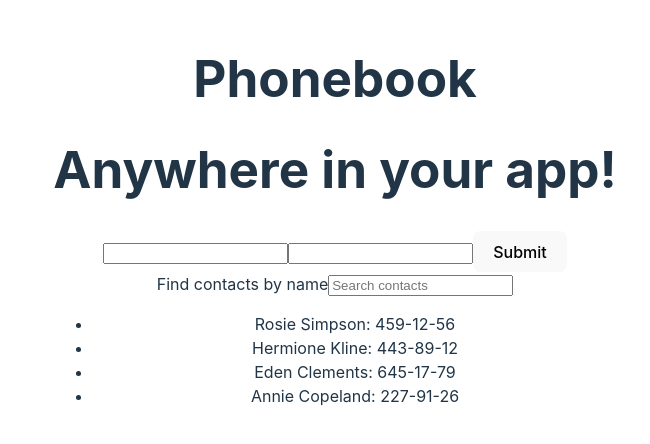
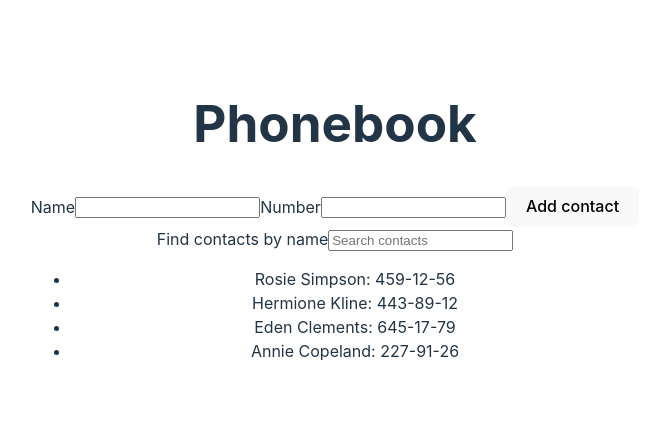
Before and after one commit to MikiMarcinkowski/goit-react-hw-03, a React (Vite) app: page / in a window 1280 px wide. Shown: the part 180-624 px from the top of the page, without its empty margins (305-955 px from the left). Built offline with nearby package versions, Linux system fonts and the light colour scheme.

Commit message:
new functionality
can add new contacts to contactList with <Formic> contactForm

```diff
--- a/package.json
+++ b/package.json
@@ -11,9 +11,11 @@
   },
   "dependencies": {
     "formik": "^2.4.6",
+    "nanoid": "^5.0.7",
     "prop-types": "^15.8.1",
     "react": "^18.3.1",
-    "react-dom": "^18.3.1"
+    "react-dom": "^18.3.1",
+    "yup": "^1.4.0"
   },
   "devDependencies": {
     "@eslint/js": "^9.9.0",
--- a/src/App.jsx
+++ b/src/App.jsx
@@ -5,6 +5,9 @@ import "./App.css";
 import { useState } from "react";
 import ContactList from "./components/ContactList/ContactList";
 import SearchBox from "./components/SearchBox/SearchBox";
+
+import { nanoid } from "nanoid";
+//model.id = nanoid(); //=> "V1StGXR8_Z5jdHi6B-myT"
 
 function App() {
   const [contacts, setContacts] = useState([
@@ -16,23 +19,30 @@ function App() {
 
   const [searchContacts, setSearchContacts] = useState("");
 
+  const dataFromContactForm = (data) => {
+    const newContact = { id: nanoid(), ...data };
+
+
+    setContacts((prevContacts) => [...prevContacts, newContact]);
+ };
+
   const search = (searchName) => {
-    setSearchContacts(
-     searchName
-    );
+    setSearchContacts(searchName);
   };
 
-const filteredContacts = contacts.filter((contact) =>
-  contact.name.toLowerCase().includes(searchContacts.toLowerCase())
-);
-
+  const filteredContacts = contacts.filter((contact) =>
+    contact.name.toLowerCase().includes(searchContacts.toLowerCase())
+  );
 
   return (
     <>
       <Title title="Phonebook" />
-      <ContactForm />
+      <ContactForm onData={dataFromContactForm} />
       <SearchBox searchContacts={searchContacts} onSearchChange={search} />
-      <ContactList contacts={filteredContacts} />
+      <ContactList
+        contacts={filteredContacts}
+        // contacts={contacts}
+      />
     </>
   );
 }
--- a/src/components/ContactForm/ContactForm.jsx
+++ b/src/components/ContactForm/ContactForm.jsx
@@ -1,63 +1,84 @@
+import PropTypes from "prop-types";
+
 // import React from "react";
-import { Formik } from "formik";
+import { useFormik } from "formik";
+import * as Yup from "yup";
 
-const ContactForm = () => (
-  <div>
-    <h1>Anywhere in your app!</h1>
-    <Formik
-      initialValues={{ email: "", password: "" }}
-      validate={(values) => {
-        const errors = {};
-        if (!values.email) {
-          errors.email = "Required";
-        } else if (
-          !/^[A-Z0-9._%+-]+@[A-Z0-9.-]+\.[A-Z]{2,}$/i.test(values.email)
-        ) {
-          errors.email = "Invalid email address";
-        }
-        return errors;
-      }}
-      onSubmit={(values, { setSubmitting }) => {
-        setTimeout(() => {
-          alert(JSON.stringify(values, null, 2));
-          setSubmitting(false);
-        }, 400);
-      }}
-    >
-      {({
-        values,
-        errors,
-        touched,
-        handleChange,
-        handleBlur,
-        handleSubmit,
-        isSubmitting,
-        /* and other goodies */
-      }) => (
-        <form onSubmit={handleSubmit}>
-          <input
-            type="email"
-            name="email"
-            onChange={handleChange}
-            onBlur={handleBlur}
-            value={values.email}
-          />
-          {errors.email && touched.email && errors.email}
-          <input
-            type="password"
-            name="password"
-            onChange={handleChange}
-            onBlur={handleBlur}
-            value={values.password}
-          />
-          {errors.password && touched.password && errors.password}
-          <button type="submit" disabled={isSubmitting}>
-            Submit
-          </button>
-        </form>
-      )}
-    </Formik>
-  </div>
-);
+const ContactForm = ({ onData }) => {
+  const formik = useFormik({
+    initialValues: {
+      name: "",
+      number: "",
+      // email: "",
+    },
+    validationSchema: Yup.object({
+      name: Yup.string()
+        .min(3, "Must be 3 characters or more")
+        .max(50, "Must be 50 characters or less")
+        .required("Required"),
+      number: Yup.string()
+        .min(3, "Must be 3 characters or more")
+        .max(50, "Must be 50 characters or less")
+        .required("Required"),
+      // email: Yup.string().email("Invalid email address").required("Required"),
+    }),
+    onSubmit: (values) => {
+      onData(values);
+      const alertm = () => {
+        prompt(JSON.stringify(values, null, 2));
+      };
+      console.log(alertm);
+      return alertm();
+    },
+  });
+  return (
+    <form onSubmit={formik.handleSubmit}>
+      <label htmlFor="name">Name</label>
+      <input
+        id="name"
+        name="name"
+        type="text"
+        onChange={formik.handleChange}
+        onBlur={formik.handleBlur}
+        value={formik.values.name}
+      />
+      {formik.touched.name && formik.errors.name ? (
+        <div>{formik.errors.name}</div>
+      ) : null}
+
+      <label htmlFor="number">Number</label>
+      <input
+        id="number"
+        name="number"
+        type="text"
+        onChange={formik.handleChange}
+        onBlur={formik.handleBlur}
+        value={formik.values.number}
+      />
+      {formik.touched.number && formik.errors.number ? (
+        <div>{formik.errors.number}</div>
+      ) : null}
+
+      {/* <label htmlFor="email">Email Address</label>
+      <input
+        id="email"
+        name="email"
+        type="email"
+        onChange={formik.handleChange}
+        onBlur={formik.handleBlur}
+        value={formik.values.email}
+      />
+      {formik.touched.email && formik.errors.email ? (
+        <div>{formik.errors.email}</div>
+      ) : null} */}
+
+      <button type="submit">Add contact</button>
+    </form>
+  );
+};
 
 export default ContactForm;
+
+ContactForm.propTypes = {
+  onData: PropTypes.func.isRequired, // onData jest funkcją i jest wymagana
+};
```
Also changed, not shown: 1 other file (tests, documents, lock files or other folders).
